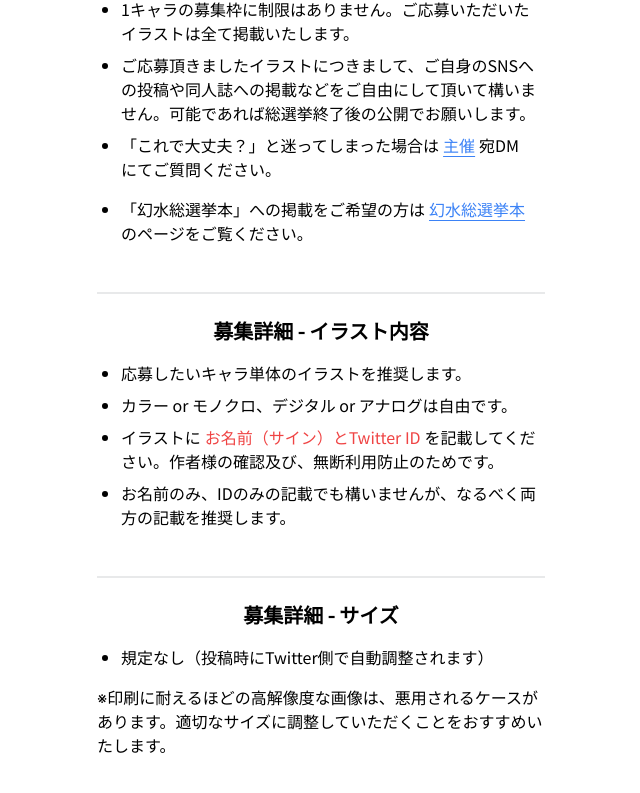
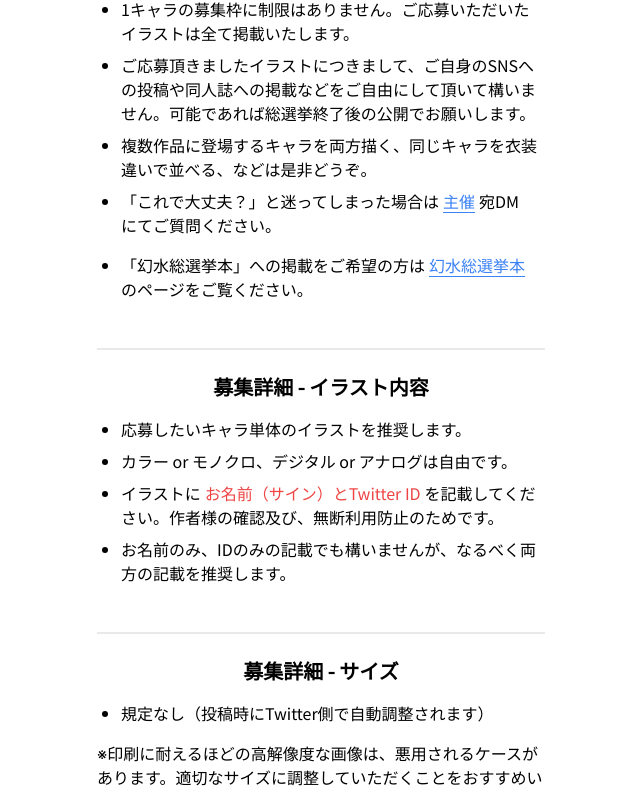
Before and after one commit to true-runes/suikoden-election-2022-frontend, a Next.js app: page /events-in-event/illustrations-with-results in a window 1280 px wide. Shown: the part 819-1612 px from the top of the page, without its empty margins (319-959 px from the left). Built offline with nearby package versions, Linux system fonts and the light colour scheme; no server answers; a web font is replaced by a local one.

Commit message:
fix: 🐛 募集説明を修正

```diff
--- a/pages/events-in-event/illustrations-with-results.tsx
+++ b/pages/events-in-event/illustrations-with-results.tsx
@@ -95,6 +95,9 @@ const IllustrationsWithResults: NextPage = () => {
                   </li>
                   <li className="pb-2">
                     ご応募頂きましたイラストにつきまして、ご自身のSNSへの投稿や同人誌への掲載などをご自由にして頂いて構いません。可能であれば総選挙終了後の公開でお願いします。
+                  </li>
+                  <li className="pb-2">
+                    複数作品に登場するキャラを両方描く、同じキャラを衣装違いで並べる、などは是非どうぞ。
                   </li>
                   <li className="pb-2">
                     <p className="pb-2">
@@ -363,12 +366,6 @@ const IllustrationsWithResults: NextPage = () => {
                             <li className="pb-2">
                               他のキャラの一部分（手など）を入れる
                             </li>
-                            <li className="pb-2">
-                              複数作品に登場するキャラを両方描く
-                            </li>
-                            <li className="pb-2">
-                              同じキャラを衣装違いで並べる
-                            </li>
                           </ul>
                         </div>
                       </li>
```
